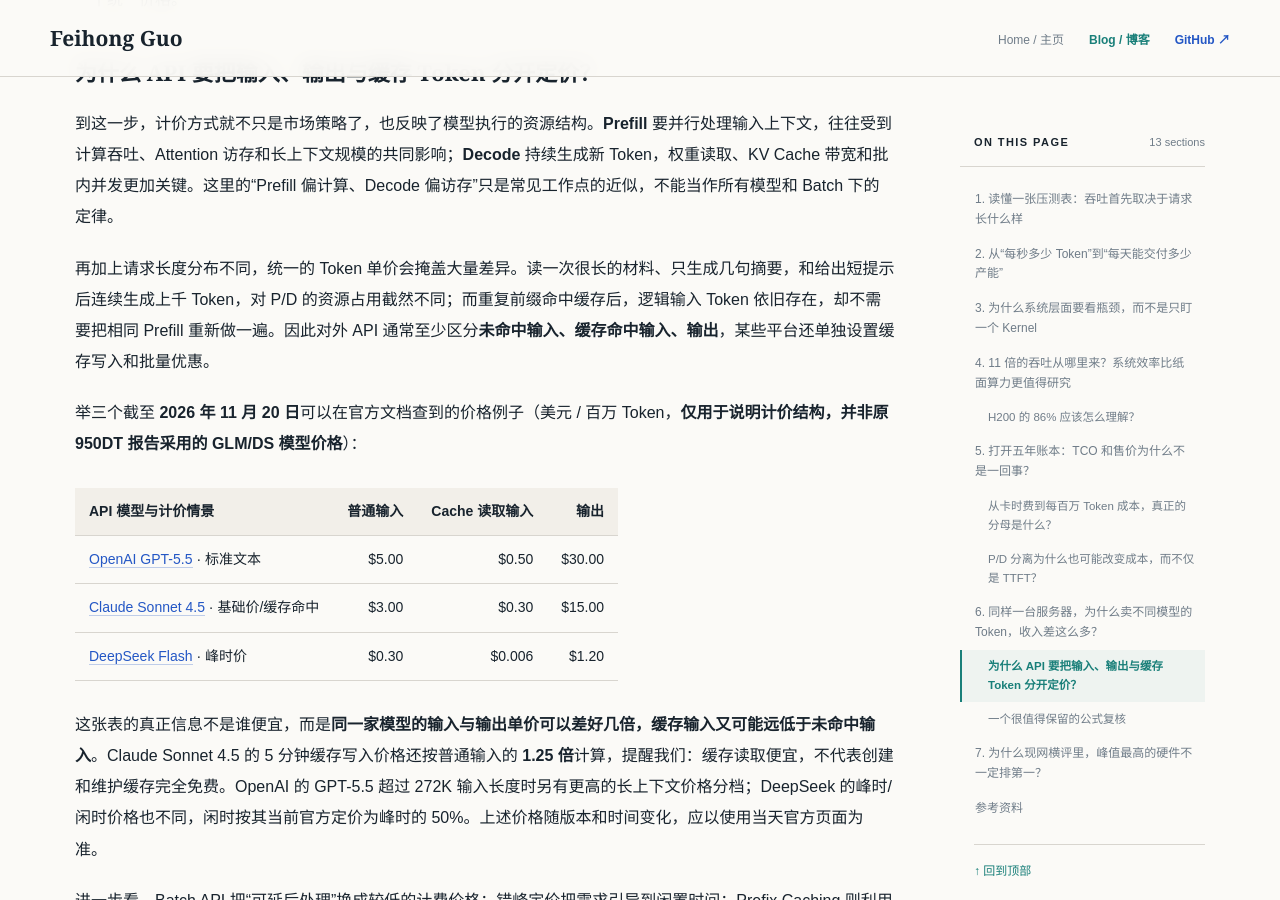
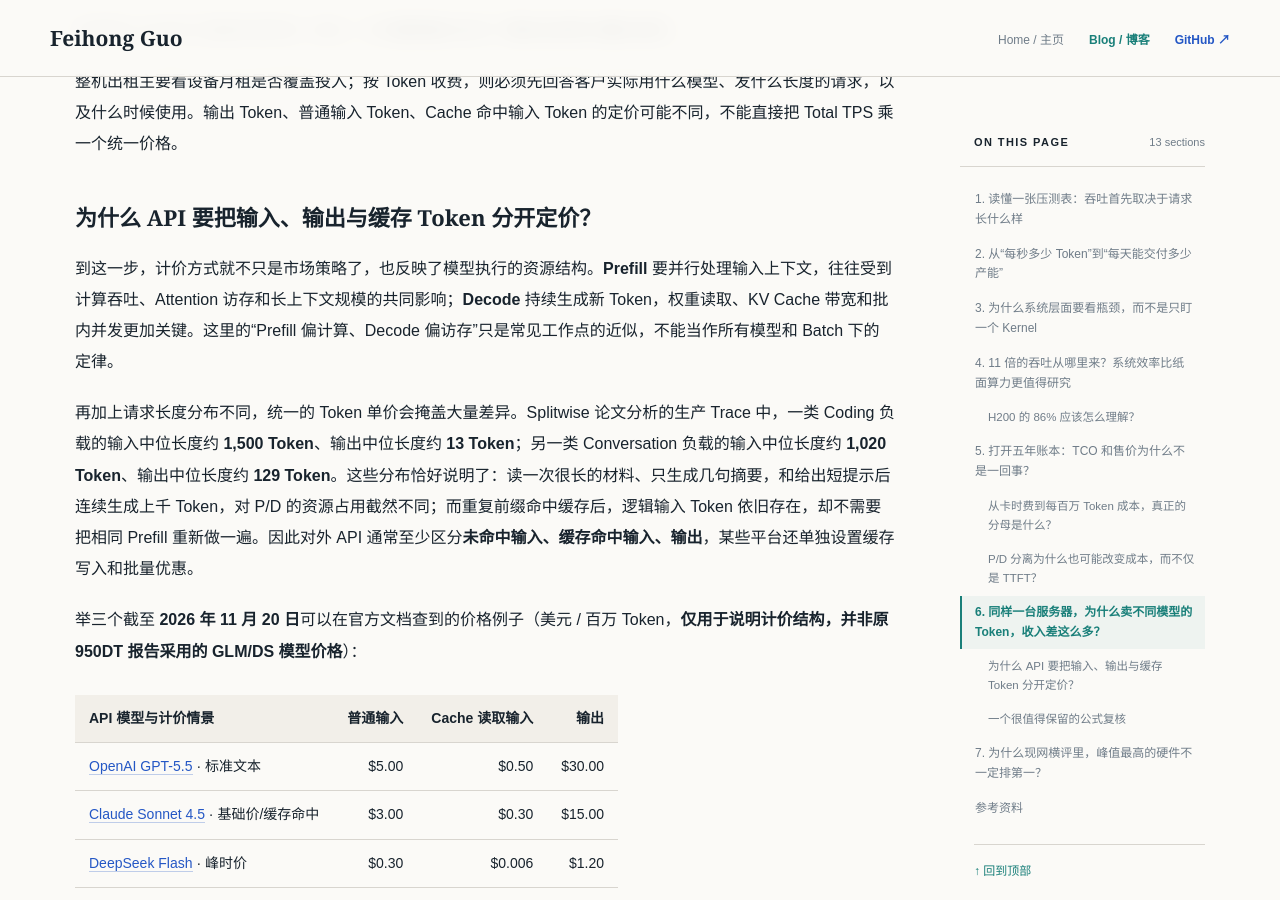
Before and after one commit to Phoenix3334/Phoenix3334.github.io, a Jekyll site: the page built from _posts/2026-11-19-benchmark-capacity-token-cost.md, in a window 1280 px wide and 900 px high, scrolled down 13011 px. Built offline with Jekyll 4.4.1, drawn with Linux system fonts in a browser that asks for light colours; some of the changed text lies outside the part shown.

Commit message:
blog: connect production prompt-output distributions and chunked-prefill serving capacity

```diff
--- a/_posts/2026-11-19-benchmark-capacity-token-cost.md
+++ b/_posts/2026-11-19-benchmark-capacity-token-cost.md
@@ -87,6 +87,8 @@ tags: [LLM-Inference, Benchmarking, Capacity-Planning, TCO, Performance-Engineer
 实际部署往往还采用 P/D 分离。此时单独测 Prefill 的 input tok/s 和 Decode 的 output tok/s，可以帮助估计各自需要多少实例，但不能把两种不同口径的 TPS 直接相除得出资源配比。需要先依据业务的输入/输出长度分布把它们换算为可承接的请求速率，再加入 KV 传输、排队、显存和冗余，最后以端到端测试确认 TTFT/TPOT 仍然满足要求。
 
 这里可以把 **Goodput** 引进来。普通吞吐说的是服务每秒处理多少工作，而 Goodput 关心的是**在约定 TTFT、TPOT 和成功率下真正完成了多少合格请求**。[DistServe（OSDI 2024）](https://www.usenix.org/conference/osdi24/presentation/zhong-yinmin)正是用 TTFT/TPOT 共同约束下的单位 GPU 最大请求率来评价分离式部署：在论文实验条件下，相对对照系统最多可服务 **7.4 倍请求量**，或在相同请求规模下满足更加严格的 SLO。这个结果不能直接理解成现实运营成本下降 7.4 倍，但它解释了为什么 **Goodput 比无约束峰值更适合作为容量规划的分母**。
+
+另一个很直观的例子是 [Sarathi-Serve（OSDI 2024）](https://www.usenix.org/conference/osdi24/presentation/agrawal)：通过 Chunked Prefill 和减少 Decode 被 Prefill 打断的问题，在其 Mistral-7B、单卡 A100 的对比中，满足尾延迟限制时的服务容量相对 vLLM 最高提高 **2.6 倍**。它和 vLLM 的 KV 管理、DistServe 的 P/D 分离一样，都是通过**系统级调度或资源组织**改变 SLO 下能交付的请求量，而不仅是加速某个算子。
 
 所以从压测数据到部署规模，中间至少隔着两个问题：**这条吞吐曲线的哪些点真正满足服务要求？这些达标工作点在完整 P/D 系统里还成立吗？**
 
@@ -277,7 +279,7 @@ s：这部分自身的加速倍数
 
 到这一步，计价方式就不只是市场策略了，也反映了模型执行的资源结构。**Prefill** 要并行处理输入上下文，往往受到计算吞吐、Attention 访存和长上下文规模的共同影响；**Decode** 持续生成新 Token，权重读取、KV Cache 带宽和批内并发更加关键。这里的“Prefill 偏计算、Decode 偏访存”只是常见工作点的近似，不能当作所有模型和 Batch 下的定律。
 
-再加上请求长度分布不同，统一的 Token 单价会掩盖大量差异。读一次很长的材料、只生成几句摘要，和给出短提示后连续生成上千 Token，对 P/D 的资源占用截然不同；而重复前缀命中缓存后，逻辑输入 Token 依旧存在，却不需要把相同 Prefill 重新做一遍。因此对外 API 通常至少区分**未命中输入、缓存命中输入、输出**，某些平台还单独设置缓存写入和批量优惠。
+再加上请求长度分布不同，统一的 Token 单价会掩盖大量差异。Splitwise 论文分析的生产 Trace 中，一类 Coding 负载的输入中位长度约 **1,500 Token**、输出中位长度约 **13 Token**；另一类 Conversation 负载的输入中位长度约 **1,020 Token**、输出中位长度约 **129 Token**。这些分布恰好说明了：读一次很长的材料、只生成几句摘要，和给出短提示后连续生成上千 Token，对 P/D 的资源占用截然不同；而重复前缀命中缓存后，逻辑输入 Token 依旧存在，却不需要把相同 Prefill 重新做一遍。因此对外 API 通常至少区分**未命中输入、缓存命中输入、输出**，某些平台还单独设置缓存写入和批量优惠。
 
 举三个截至 **2026 年 11 月 20 日**可以在官方文档查到的价格例子（美元 / 百万 Token，**仅用于说明计价结构，并非原 950DT 报告采用的 GLM/DS 模型价格**）：
 
```
Also changed, not shown: other parts of _posts/2026-11-19-benchmark-capacity-token-cost.md (+1 -0 lines).
